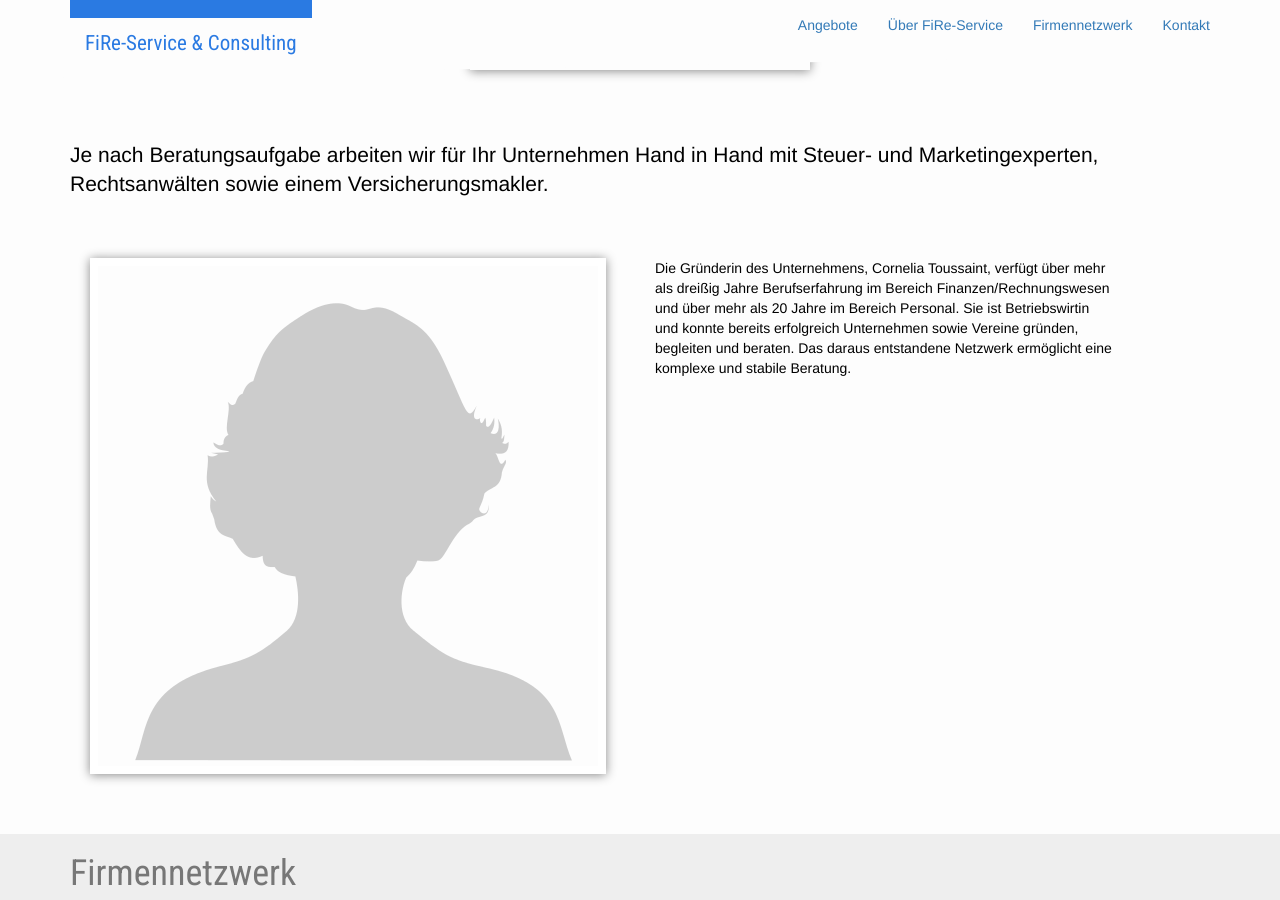
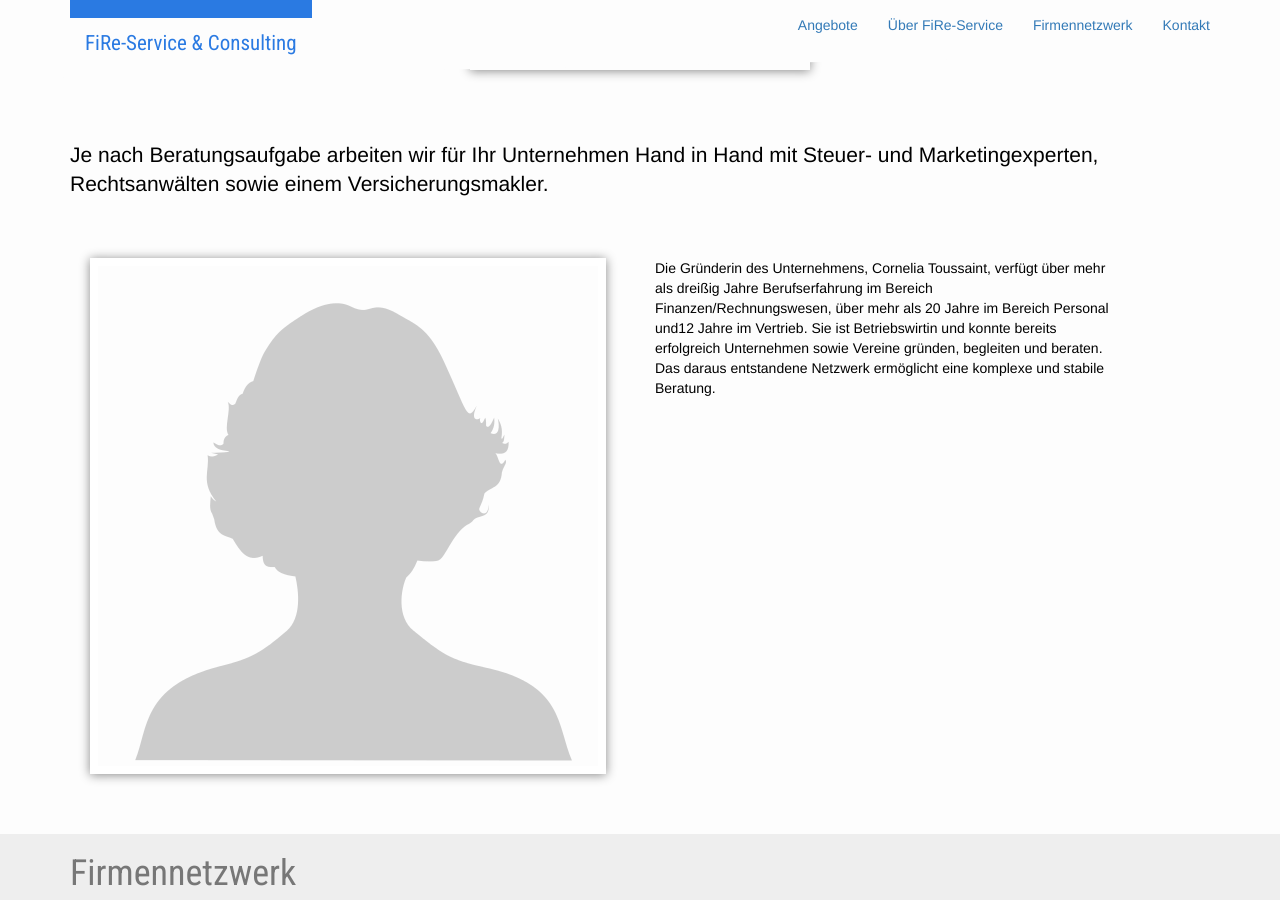
Before and after one commit to samlawski/fire-service, a Jekyll site: the page built from index.html, in a window 1280 px wide and 900 px high, scrolled down 832 px. Built offline with Jekyll 4.4.1, drawn with Linux system fonts in a browser that asks for light colours.

Commit message:
Updated '/index.html' via CloudCannon

```diff
--- a/index.html
+++ b/index.html
@@ -61,7 +61,7 @@ header_image_path: /assets/images/business-2.jpg
     <div class="col-xs-12 col-md-6 space-after">
       <img src="assets/images/portrait-placeholder.png" class="img-responsive margin-center portrait editable" />
     </div><!-- / col -->
-    <div class="col-xs-12 col-md-6 col-lg-5 space-after editable"><p>Die Gr&uuml;nderin des Unternehmens, Cornelia Toussaint, verf&uuml;gt &uuml;ber mehr als drei&szlig;ig Jahre Berufserfahrung im Bereich Finanzen/Rechnungswesen und &uuml;ber mehr als 20 Jahre im Bereich Personal. Sie ist Betriebswirtin und konnte bereits erfolgreich Unternehmen sowie Vereine gr&uuml;nden, begleiten und beraten. Das daraus entstandene Netzwerk erm&ouml;glicht eine komplexe und stabile Beratung.</p></div><!-- / col -->
+    <div class="col-xs-12 col-md-6 col-lg-5 space-after editable"><p>Die Gr&uuml;nderin des Unternehmens, Cornelia Toussaint, verf&uuml;gt &uuml;ber mehr als drei&szlig;ig Jahre Berufserfahrung im Bereich Finanzen/Rechnungswesen, &uuml;ber mehr als 20 Jahre im Bereich Personal und12 Jahre im Vertrieb. Sie ist Betriebswirtin und konnte bereits erfolgreich Unternehmen sowie Vereine gr&uuml;nden, begleiten und beraten. Das daraus entstandene Netzwerk erm&ouml;glicht eine komplexe und stabile Beratung.</p></div><!-- / col -->
   </div><!-- row -->
 </div><!-- / container -->
 
```
